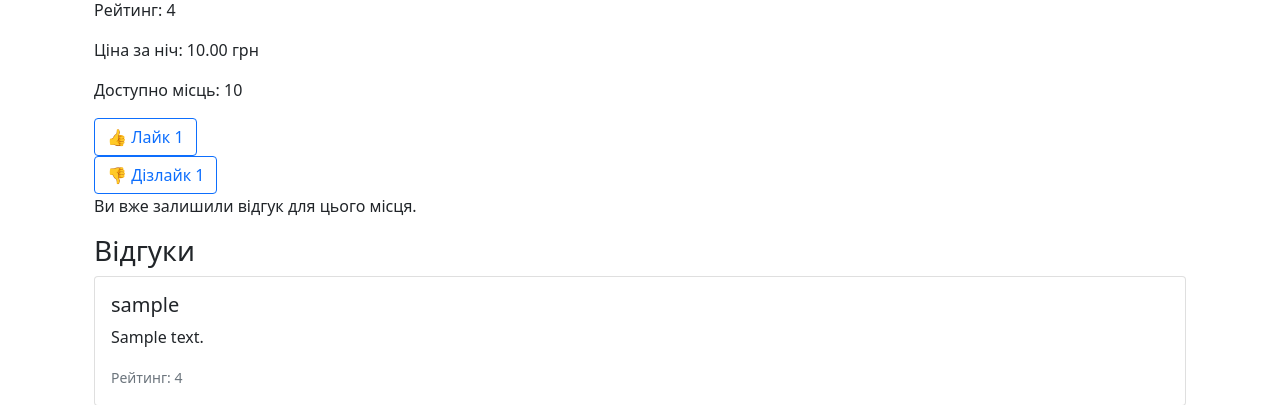
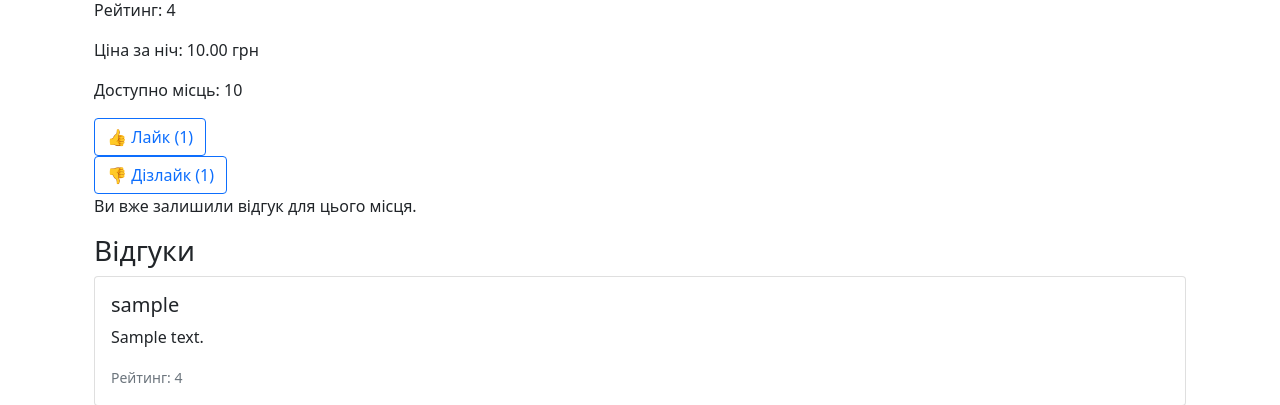
Before and after one commit to Skrriply/django-booking, a Django app: template booking_system/templates/location_detail.html in a window 1280 px wide. Shown: the part 596-1001 px from the top of the page. Run offline with Django 5.2, Linux system fonts and the light colour scheme; tables that the repository leaves empty hold one stand-in row (values such as "Sample post"); the template is opened without the code that fills it: values that come from a table or form of the project are taken from there, most other values are stand-ins (such as "Sample title", 1, 10 or a date in 2020); grey boxes marked "Sample" are stand-in pictures; parts of the project's set-up code (start-up, migrations or seed data) failed here and were passed over.

Commit message:
Add lika and dislike counts to location_detail page

```diff
--- a/booking_system/templates/location_detail.html
+++ b/booking_system/templates/location_detail.html
@@ -22,12 +22,12 @@
       <!-- Кнопка лайка + кількість лайків -->
       <form method="post" action="{% url 'booking:like_location' location.id %}">
         {% csrf_token %}
-        <button type="submit" class="btn btn-outline-primary">👍 Лайк {{ likes_count }}</button>
+        <button type="submit" class="btn btn-outline-primary">👍 Лайк ({{ location.like_count }})</button>
       </form>
       <!-- Dislikes -->
       <form method="post" action="{% url 'booking:dislike_location' location.id %}">
         {% csrf_token %}
-        <button type="submit" class="btn btn-outline-primary">👎 Дізлайк {{ dislikes_count }}</button>
+        <button type="submit" class="btn btn-outline-primary">👎 Дізлайк ({{ location.dislike_count }})</button>
       </form>
 
       {% if user_review %}
```
Also changed, not shown: booking_system/booking/migrations/0021_location_dislike_count_dislike.py (added).
